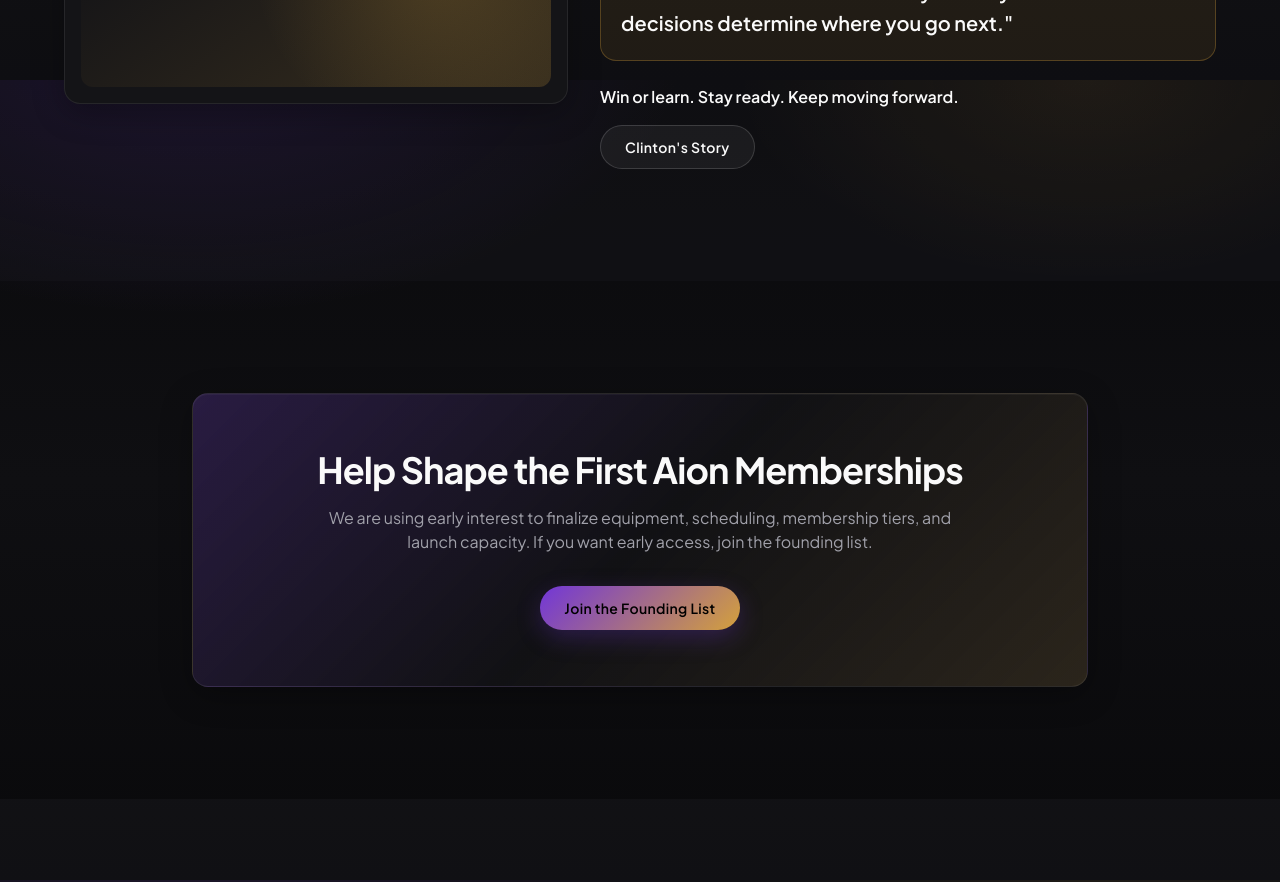
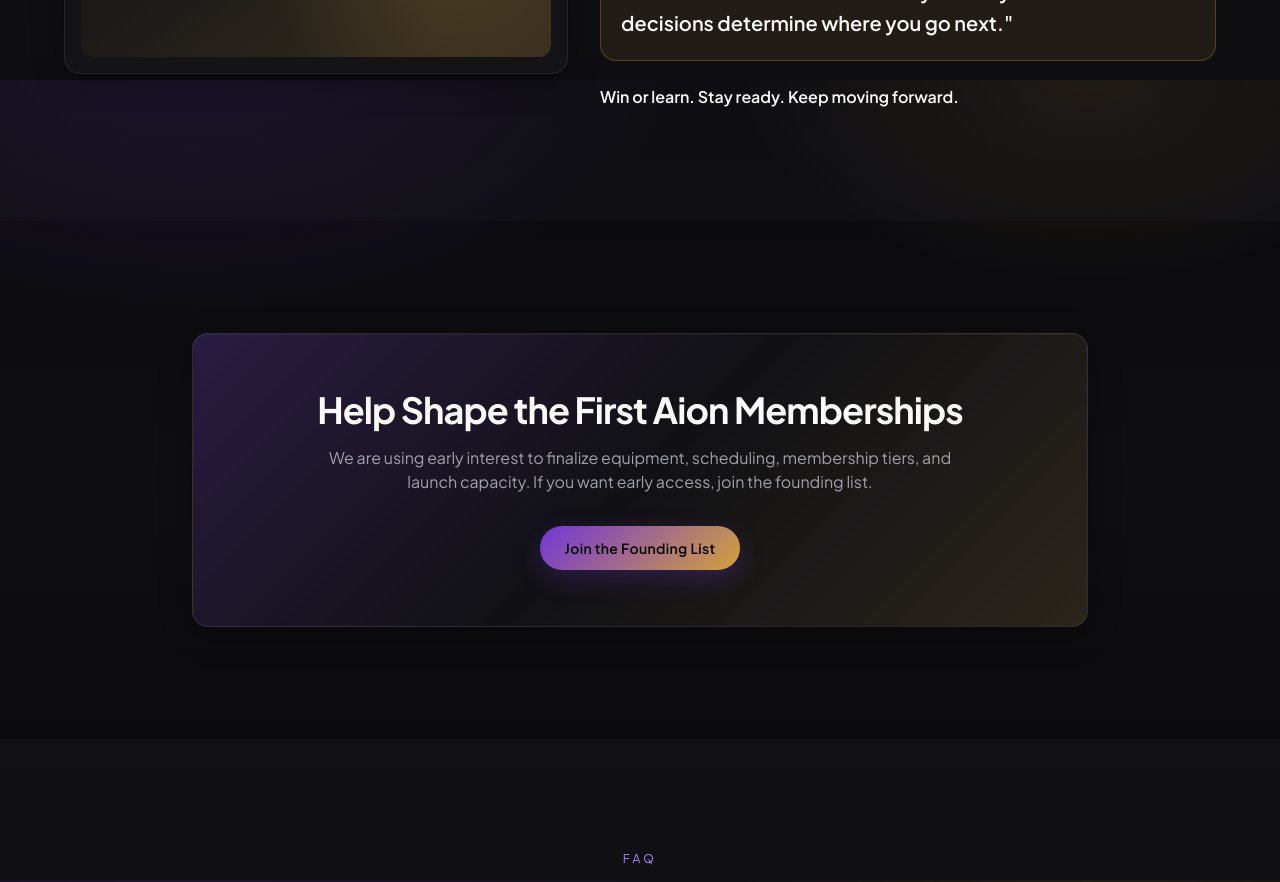
Before and after one commit to mambavtmentality/mamba, a Next.js app: page / in a window 1280 px wide. Shown: the part 7120-8002 px from the top of the page. Built offline with nearby package versions, Linux system fonts and the light colour scheme; no server answers.

Commit message:
Remove founder story CTA

```diff
--- a/components/FounderSection.tsx
+++ b/components/FounderSection.tsx
@@ -1,5 +1,3 @@
-import { Button } from "@/components/ui/Button";
-
 export function FounderSection() {
   return (
     <section id="founder" className="section-padding bg-aion-gray/30">
@@ -62,9 +60,6 @@
 
           <div className="space-y-4">
             <p className="font-semibold text-foreground">Win or learn. Stay ready. Keep moving forward.</p>
-            <Button href="/founder" variant="secondary">
-              Clinton&apos;s Story
-            </Button>
           </div>
         </div>
       </div>
```
